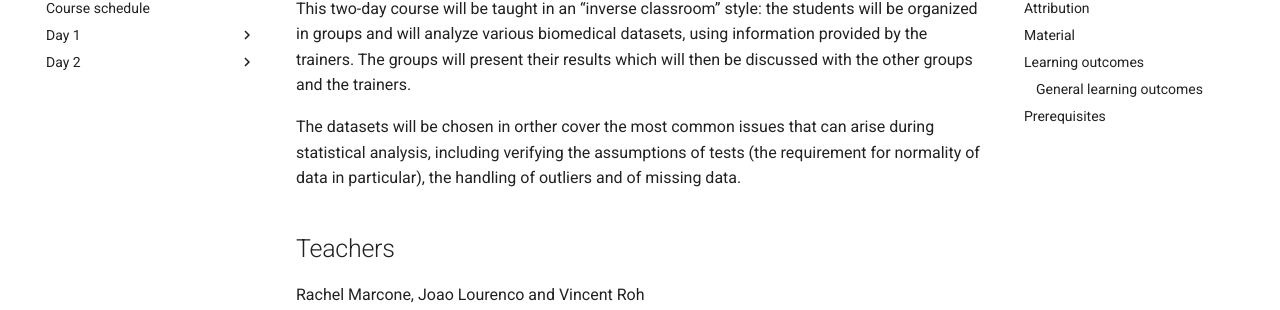
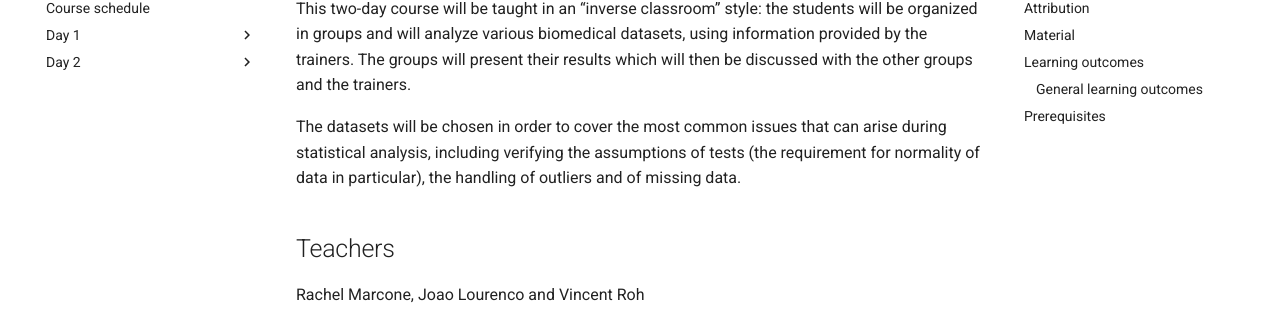
Before and after one commit to sib-swiss/Data-analysis-in-practice, an MkDocs documentation site: the page built from docs/index.md, in a window 1280 px wide and 900 px high. Shown: the part 184-494 px from the top of the window. Built offline with MkDocs 1.6.1 and Material for MkDocs 9.7.7, drawn with Linux system fonts in a browser that asks for light colours; comment, search, counter and statistics services are not loaded.

Commit message:
Corrected typo in homepage

```diff
--- a/docs/index.md
+++ b/docs/index.md
@@ -3,7 +3,7 @@
 
 This two-day course will be taught in an "inverse classroom" style: the students will be organized in groups and will analyze various biomedical datasets, using information provided by the trainers. The groups will present their results which will then be discussed with the other groups and the trainers.
 
-The datasets will be chosen in orther cover the most common issues that can arise during statistical analysis, including verifying the assumptions of tests (the requirement for normality of data in particular), the handling of outliers and of missing data.
+The datasets will be chosen in order to cover the most common issues that can arise during statistical analysis, including verifying the assumptions of tests (the requirement for normality of data in particular), the handling of outliers and of missing data.
 
 
 ##Teachers
```
Also changed, not shown: 2 other files.
